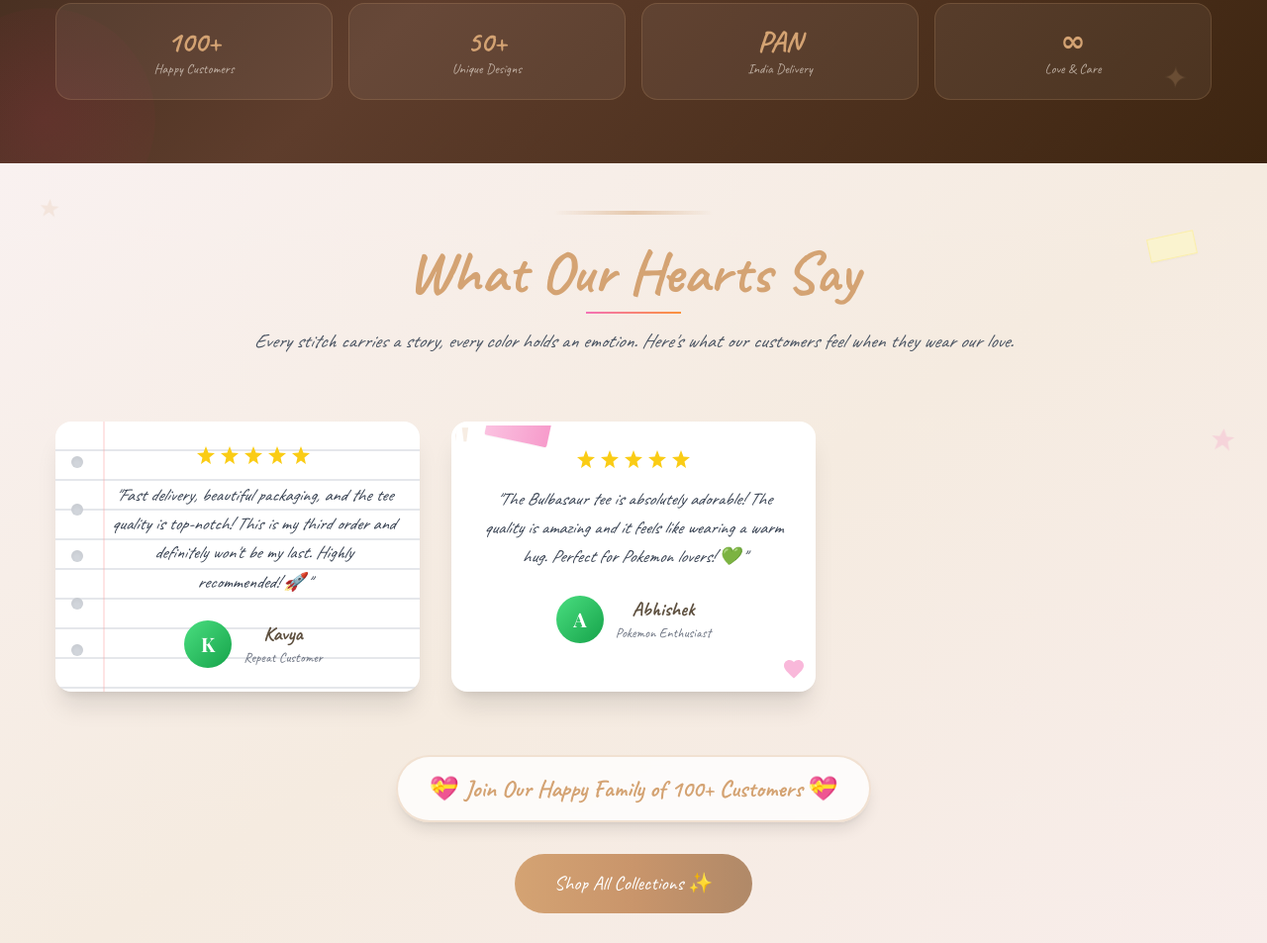
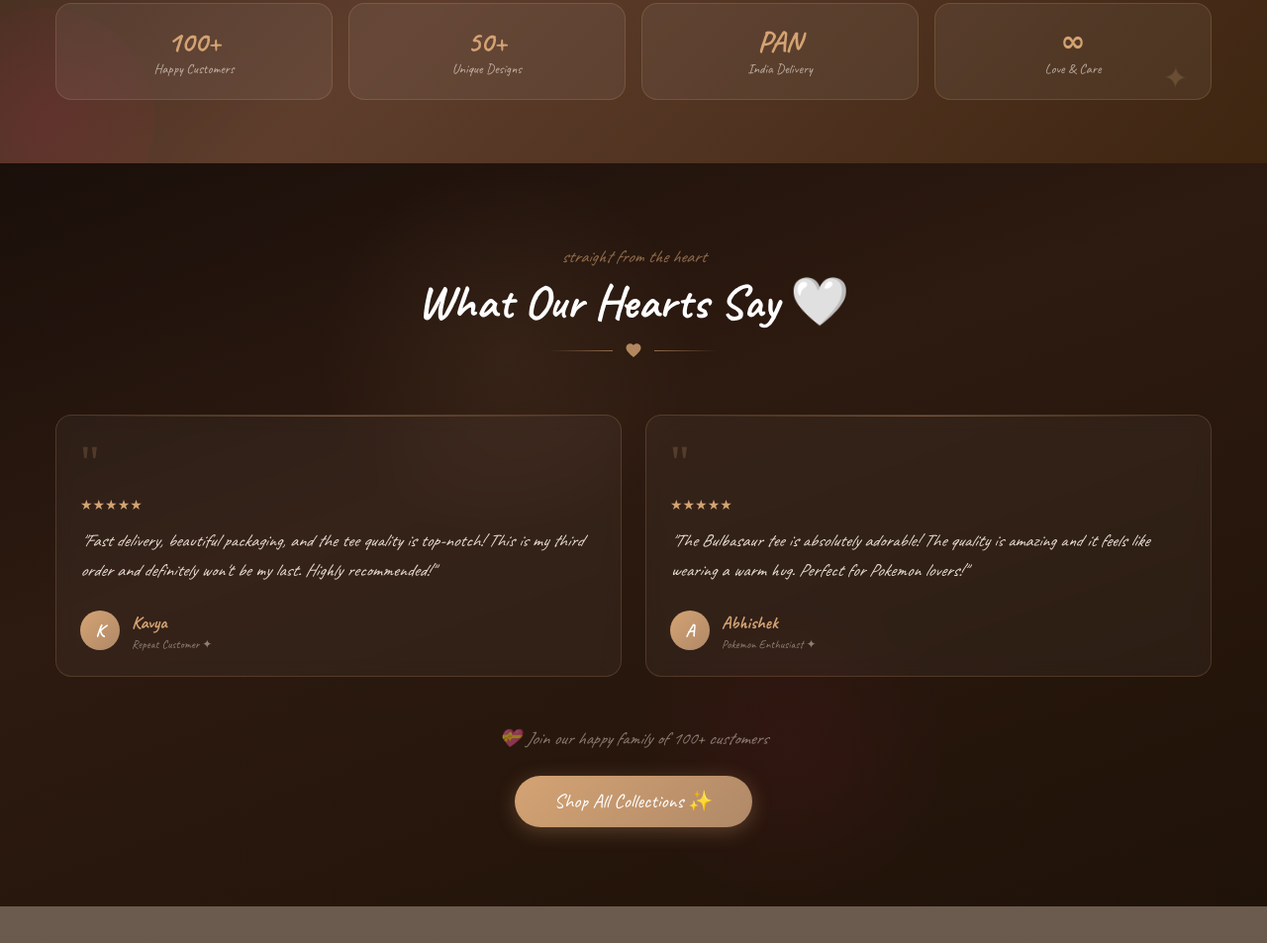
Before and after one commit to Rishi043/snehkriti-2.0, a website built with Vite: page index.html in a window 1280 px wide. Shown: the part 3886-4839 px from the top of the page at 99% size. Built offline with nearby package versions, Linux system fonts and the light colour scheme; a web font is replaced by a local one.

Commit message:
feat: aesthetic dark testimonials section, IG brand style

```diff
--- a/index.html
+++ b/index.html
@@ -653,166 +653,79 @@
 </section>
 
 <!-- Customer Says Section -->
-<section id="testimonials" class="py-20 px-4 bg-gradient-to-br from-[#f9f1f0] via-[#f5ebe0] to-[#f8edeb] relative overflow-hidden">
-    <!-- Floating decorative elements -->
-    <div class="absolute top-12 left-8 floating opacity-15">
-        <svg width="35" height="35" viewBox="0 0 35 35" class="text-[#d4a373]">
-            <path fill="currentColor" d="M17.5 3l2.5 7h7l-5.5 4.5 2 6.5-6-4.5-6 4.5 2-6.5L8 10h7l2.5-7z"/>
-        </svg>
-    </div>
-    <div class="absolute bottom-16 right-12 floating opacity-10" style="animation-delay: -2s;">
-        <div class="w-12 h-12 border-3 border-[#d4a373] rounded-full"></div>
-    </div>
-    <div class="absolute top-1/3 right-8 floating opacity-20" style="animation-delay: -4s;">
-        <svg width="25" height="25" viewBox="0 0 25 25" class="text-pink-400">
-            <path fill="currentColor" d="M12.5 1L9 9H1l6.5 5L5 23l7.5-5.5L20 23l-2.5-9L24 9h-8l-3.5-8z"/>
-        </svg>
-    </div>
+<section id="testimonials" class="py-20 px-4 relative overflow-hidden" style="background:linear-gradient(160deg,#1a0f0a 0%,#2d1a10 40%,#1f1208 100%);">
 
-    <div class="container mx-auto max-w-7xl relative z-10">
-        <!-- Section Header -->
-        <div class="text-center mb-16 relative">
-            <div class="absolute -top-8 left-1/2 transform -translate-x-1/2 w-40 h-1 bg-gradient-to-r from-transparent via-[#d4a373] to-transparent opacity-50"></div>
-            <h2 class="text-5xl md:text-6xl handwritten font-bold text-[#d4a373] mb-6 relative">
-                What Our Hearts Say
-                <div class="absolute -bottom-3 left-1/2 transform -translate-x-1/2 w-24 h-0.5 bg-gradient-to-r from-pink-400 to-orange-400"></div>
-            </h2>
-            <p class="text-xl text-gray-600 handwritten max-w-3xl mx-auto leading-relaxed italic">
-                Every stitch carries a story, every color holds an emotion. Here's what our customers feel when they wear our love.
-            </p>
+    <!-- ambient glows -->
+    <div class="absolute top-0 left-1/4 w-96 h-96 rounded-full pointer-events-none" style="background:radial-gradient(circle,rgba(212,163,115,0.08),transparent 70%);"></div>
+    <div class="absolute bottom-0 right-1/4 w-80 h-80 rounded-full pointer-events-none" style="background:radial-gradient(circle,rgba(233,30,99,0.06),transparent 70%);"></div>
+
+    <div class="container mx-auto max-w-5xl relative z-10">
+
+        <!-- header -->
+        <div class="text-center mb-14">
+            <p class="handwritten text-[#d4a373] text-lg italic opacity-60 mb-2">straight from the heart</p>
+            <h2 class="text-4xl md:text-5xl handwritten font-bold text-white mb-4">What Our Hearts Say 🤍</h2>
+            <div class="flex items-center justify-center gap-3">
+                <div class="h-px w-16 bg-gradient-to-r from-transparent to-[#d4a373] opacity-60"></div>
+                <svg width="18" height="18" viewBox="0 0 24 24" fill="#d4a373" opacity="0.8"><path d="M12 21.35l-1.45-1.32C5.4 15.36 2 12.28 2 8.5 2 5.42 4.42 3 7.5 3c1.74 0 3.41.81 4.5 2.09C13.09 3.81 14.76 3 16.5 3 19.58 3 22 5.42 22 8.5c0 3.78-3.4 6.86-8.55 11.54L12 21.35z"/></svg>
+                <div class="h-px w-16 bg-gradient-to-l from-transparent to-[#d4a373] opacity-60"></div>
+            </div>
         </div>
 
-        <!-- Testimonials Grid -->
-        <div class="grid grid-cols-1 md:grid-cols-2 lg:grid-cols-3 gap-8">
+        <!-- testimonial cards -->
+        <div class="grid grid-cols-1 md:grid-cols-2 gap-6 mb-12">
 
-        <!-- Testimonial 2 - Notebook Style -->
-            <div class="bg-white p-6 rounded-2xl shadow-xl hover:shadow-2xl transition-all duration-500 transform hover:rotate-2 hover:scale-105 relative overflow-hidden group" style="background-image: repeating-linear-gradient(transparent, transparent 28px, #e5e7eb 28px, #e5e7eb 30px);">
-                <!-- Spiral binding holes -->
-                <div class="absolute left-4 top-0 bottom-0 flex flex-col justify-evenly">
-                    <div class="w-3 h-3 bg-gray-300 rounded-full shadow-inner"></div>
-                    <div class="w-3 h-3 bg-gray-300 rounded-full shadow-inner"></div>
-                    <div class="w-3 h-3 bg-gray-300 rounded-full shadow-inner"></div>
-                    <div class="w-3 h-3 bg-gray-300 rounded-full shadow-inner"></div>
-                    <div class="w-3 h-3 bg-gray-300 rounded-full shadow-inner"></div>
+            <!-- Card 1 -->
+            <div class="group relative rounded-2xl p-6 transition-all duration-500 hover:-translate-y-1" style="background:rgba(255,255,255,0.04);border:1px solid rgba(212,163,115,0.2);backdrop-filter:blur(8px);">
+                <!-- top accent line -->
+                <div class="absolute top-0 left-6 right-6 h-px bg-gradient-to-r from-transparent via-[#d4a373] to-transparent opacity-40"></div>
+                <!-- big quote -->
+                <div class="text-5xl text-[#d4a373] opacity-20 font-serif leading-none mb-2">"</div>
+                <!-- stars -->
+                <div class="flex gap-1 mb-3">
+                    <span class="text-[#d4a373] text-sm">★★★★★</span>
                 </div>
-
-                <!-- Red margin line -->
-                <div class="absolute left-12 top-0 bottom-0 w-0.5 bg-red-300 opacity-30"></div>
-
-                <div class="ml-8 relative">
-                    <!-- Review Stars -->
-                    <div class="flex justify-center mb-4 space-x-1">
-                        <svg class="w-5 h-5 text-yellow-400 fill-current" viewBox="0 0 20 20">
-                            <path d="M10 1l2.5 6.5L19 8l-5.5 4.5L15 19l-5-3.5L5 19l1.5-6.5L1 8l6.5-.5L10 1z"/>
-                        </svg>
-                        <svg class="w-5 h-5 text-yellow-400 fill-current" viewBox="0 0 20 20">
-                            <path d="M10 1l2.5 6.5L19 8l-5.5 4.5L15 19l-5-3.5L5 19l1.5-6.5L1 8l6.5-.5L10 1z"/>
-                        </svg>
-                        <svg class="w-5 h-5 text-yellow-400 fill-current" viewBox="0 0 20 20">
-                            <path d="M10 1l2.5 6.5L19 8l-5.5 4.5L15 19l-5-3.5L5 19l1.5-6.5L1 8l6.5-.5L10 1z"/>
-                        </svg>
-                        <svg class="w-5 h-5 text-yellow-400 fill-current" viewBox="0 0 20 20">
-                            <path d="M10 1l2.5 6.5L19 8l-5.5 4.5L15 19l-5-3.5L5 19l1.5-6.5L1 8l6.5-.5L10 1z"/>
-                        </svg>
-                        <svg class="w-5 h-5 text-yellow-400 fill-current" viewBox="0 0 20 20">
-                            <path d="M10 1l2.5 6.5L19 8l-5.5 4.5L15 19l-5-3.5L5 19l1.5-6.5L1 8l6.5-.5L10 1z"/>
-                        </svg>
-                    </div>
-
-                    <p class="text-gray-700 mb-6 handwritten text-lg leading-relaxed text-center italic">
-                        "Fast delivery, beautiful packaging, and the tee quality is top-notch! This is my third order and definitely won't be my last. Highly recommended! 🚀"
-                    </p>
-
-                    <!-- Customer Info -->
-                    <div class="flex items-center justify-center space-x-3">
-                        <div class="w-12 h-12 bg-gradient-to-br from-green-400 to-green-600 rounded-full flex items-center justify-center text-white font-bold text-xl">
-                            K
-                        </div>
-                        <div class="text-center">
-                            <p class="font-semibold text-[#5e503f] handwritten text-xl">Kavya</p>
-                            <p class="text-sm text-gray-500 handwritten">Repeat Customer</p>
-                        </div>
+                <p class="handwritten text-lg text-[#e8ddd2] leading-relaxed italic mb-6">
+                    "Fast delivery, beautiful packaging, and the tee quality is top-notch! This is my third order and definitely won't be my last. Highly recommended!"
+                </p>
+                <div class="flex items-center gap-3">
+                    <div class="w-10 h-10 rounded-full flex items-center justify-center text-white font-bold handwritten text-lg" style="background:linear-gradient(135deg,#d4a373,#b08968);">K</div>
+                    <div>
+                        <p class="handwritten text-[#d4a373] text-lg font-bold">Kavya</p>
+                        <p class="handwritten text-xs opacity-50 text-[#e8ddd2]">Repeat Customer ✦</p>
                     </div>
                 </div>
             </div>
 
-            <!-- Testimonial 1 - Polaroid Style -->
-            <div class="bg-white p-6 rounded-2xl shadow-xl hover:shadow-2xl transition-all duration-500 transform hover:-rotate-3 hover:scale-105 relative overflow-hidden group border-4 border-white">
-                <!-- Washi tape -->
-                <div class="absolute -top-4 left-8 w-16 h-8 bg-gradient-to-r from-pink-300 to-pink-400 opacity-70 transform rotate-12 rounded-sm shadow-sm"></div>
-
-                <!-- Quote marks -->
-                <div class="absolute -top-2 -left-2 text-6xl text-[#d4a373] opacity-20 font-serif">"</div>
-                <div class="absolute -bottom-8 -right-2 text-6xl text-[#d4a373] opacity-20 font-serif rotate-180">"</div>
-
-                <!-- Review Stars -->
-                <div class="flex justify-center mb-4 space-x-1">
-                    <svg class="w-5 h-5 text-yellow-400 fill-current" viewBox="0 0 20 20">
-                        <path d="M10 1l2.5 6.5L19 8l-5.5 4.5L15 19l-5-3.5L5 19l1.5-6.5L1 8l6.5-.5L10 1z"/>
-                    </svg>
-                    <svg class="w-5 h-5 text-yellow-400 fill-current" viewBox="0 0 20 20">
-                        <path d="M10 1l2.5 6.5L19 8l-5.5 4.5L15 19l-5-3.5L5 19l1.5-6.5L1 8l6.5-.5L10 1z"/>
-                    </svg>
-                    <svg class="w-5 h-5 text-yellow-400 fill-current" viewBox="0 0 20 20">
-                        <path d="M10 1l2.5 6.5L19 8l-5.5 4.5L15 19l-5-3.5L5 19l1.5-6.5L1 8l6.5-.5L10 1z"/>
-                    </svg>
-                    <svg class="w-5 h-5 text-yellow-400 fill-current" viewBox="0 0 20 20">
-                        <path d="M10 1l2.5 6.5L19 8l-5.5 4.5L15 19l-5-3.5L5 19l1.5-6.5L1 8l6.5-.5L10 1z"/>
-                    </svg>
-                    <svg class="w-5 h-5 text-yellow-400 fill-current" viewBox="0 0 20 20">
-                        <path d="M10 1l2.5 6.5L19 8l-5.5 4.5L15 19l-5-3.5L5 19l1.5-6.5L1 8l6.5-.5L10 1z"/>
-                    </svg>
+            <!-- Card 2 -->
+            <div class="group relative rounded-2xl p-6 transition-all duration-500 hover:-translate-y-1" style="background:rgba(255,255,255,0.04);border:1px solid rgba(212,163,115,0.2);backdrop-filter:blur(8px);">
+                <div class="absolute top-0 left-6 right-6 h-px bg-gradient-to-r from-transparent via-[#d4a373] to-transparent opacity-40"></div>
+                <div class="text-5xl text-[#d4a373] opacity-20 font-serif leading-none mb-2">"</div>
+                <div class="flex gap-1 mb-3">
+                    <span class="text-[#d4a373] text-sm">★★★★★</span>
                 </div>
-
-                <p class="text-gray-700 mb-6 handwritten text-lg leading-relaxed text-center italic">
-                    "The Bulbasaur tee is absolutely adorable! The quality is amazing and it feels like wearing a warm hug. Perfect for Pokemon lovers! 💚"
+                <p class="handwritten text-lg text-[#e8ddd2] leading-relaxed italic mb-6">
+                    "The Bulbasaur tee is absolutely adorable! The quality is amazing and it feels like wearing a warm hug. Perfect for Pokemon lovers!"
                 </p>
-
-                <!-- Customer Info -->
-                <div class="flex items-center justify-center space-x-3">
-                    <div class="w-12 h-12 bg-gradient-to-br from-green-400 to-green-600 rounded-full flex items-center justify-center text-white font-bold text-xl">
-                        A
+                <div class="flex items-center gap-3">
+                    <div class="w-10 h-10 rounded-full flex items-center justify-center text-white font-bold handwritten text-lg" style="background:linear-gradient(135deg,#d4a373,#b08968);">A</div>
+                    <div>
+                        <p class="handwritten text-[#d4a373] text-lg font-bold">Abhishek</p>
+                        <p class="handwritten text-xs opacity-50 text-[#e8ddd2]">Pokemon Enthusiast ✦</p>
                     </div>
-                    <div class="text-center">
-                        <p class="font-semibold text-[#5e503f] handwritten text-xl">Abhishek</p>
-                        <p class="text-sm text-gray-500 handwritten">Pokemon Enthusiast</p>
-                    </div>
-                </div>
-
-                <!-- Small heart decoration -->
-                <div class="absolute bottom-2 right-2 text-pink-400 opacity-50 group-hover:opacity-80 transition-opacity">
-                    <svg width="20" height="20" viewBox="0 0 20 20" fill="currentColor">
-                        <path d="M10 18.5l-1.45-1.32C3.4 12.36 0 9.28 0 5.5 0 2.42 2.42 0 5.5 0c1.74 0 3.41.81 4.5 2.09C11.09.81 12.76 0 14.5 0 17.58 0 20 2.42 20 5.5c0 3.78-3.4 6.86-8.55 11.68L10 18.5z"/>
-                    </svg>
                 </div>
             </div>
 
-
-                <!-- Scotch tape effect -->
-                <div class="absolute -top-2 right-8 w-12 h-6 bg-yellow-100 opacity-60 transform -rotate-12 shadow-sm border border-yellow-200"></div>
-            </div>
         </div>
 
-        <!-- Bottom decorative section -->
-        <div class="mt-16 text-center relative">
-            <div class="inline-block bg-white bg-opacity-80 backdrop-blur-sm rounded-full px-8 py-4 shadow-lg border-2 border-[#d4a373] border-opacity-30">
-                <p class="handwritten text-2xl text-[#d4a373] font-semibold">
-                    💝 Join Our Happy Family of 100+ Customers 💝
-                </p>
-            </div>
+        <!-- bottom CTA -->
+        <div class="text-center">
+            <p class="handwritten text-lg text-[#e8ddd2] opacity-50 italic mb-6">💝 Join our happy family of 100+ customers</p>
+            <a href="products.html" class="inline-flex items-center gap-2 handwritten text-xl px-10 py-3 rounded-full text-white transition-all duration-300 hover:-translate-y-1 hover:shadow-2xl" style="background:linear-gradient(135deg,#d4a373,#b08968);box-shadow:0 4px 20px rgba(212,163,115,0.3);">
+                Shop All Collections ✨
+            </a>
+        </div>
 
-            <!-- Call to action -->
-            <div class="mt-8">
-                <a href="products.html"
-                   class="inline-block bg-gradient-to-r from-[#d4a373] via-[#c9956b] to-[#b08968] text-white handwritten text-xl px-10 py-4 rounded-full hover:shadow-2xl transition-all duration-500 transform hover:scale-110 relative overflow-hidden">
-                    <span class="relative z-10 flex items-center justify-center space-x-2">
-                        <span>Shop All Collections ✨</span>
-                    </span>
-                    <div class="absolute inset-0 bg-gradient-to-r from-transparent via-white to-transparent opacity-0 hover:opacity-30 transform -skew-x-12 hover:translate-x-full transition-all duration-700"></div>
-                </a>
-            </div>
-
-        </div>
     </div>
 </section>
 
```
